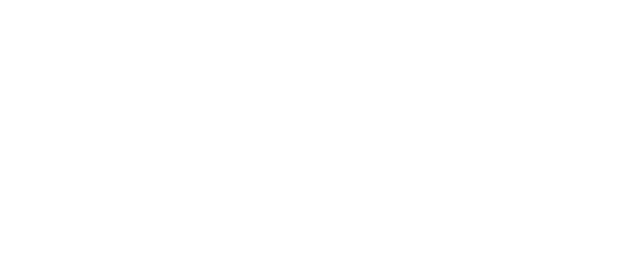
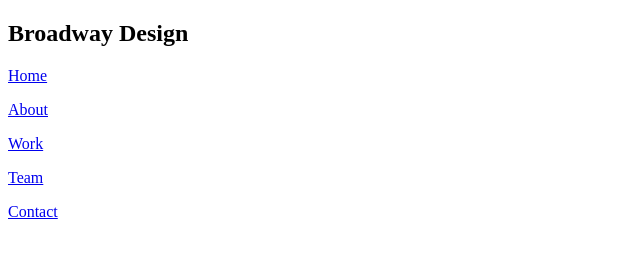
Before and after one commit to stevD9/broadway, a plain HTML site: page index.html in a window 1280 px wide. Shown: the whole page, without its empty margins (0-640 px from the left). Drawn offline with Linux system fonts and the light colour scheme.

Commit message:
Add header code

```diff
--- a/index.html
+++ b/index.html
@@ -10,7 +10,12 @@
   <body>
 
     <nav id="header">
-
+      <h1>Broadway Design</h1>
+      <p> <a href="#">Home</a> </p>
+      <p> <a href="#">About</a> </p>
+      <p> <a href="#">Work</a> </p>
+      <p> <a href="#">Team</a> </p>
+      <p> <a href="#">Contact</a> </p>
     </nav>
 
     <div class="description">
```
